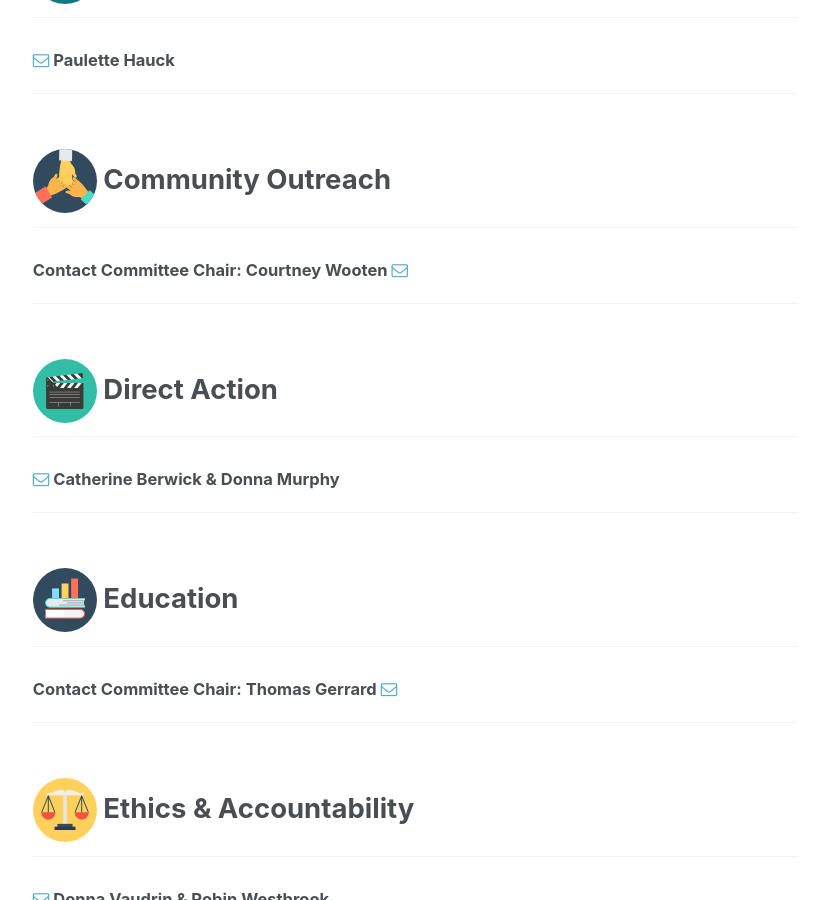
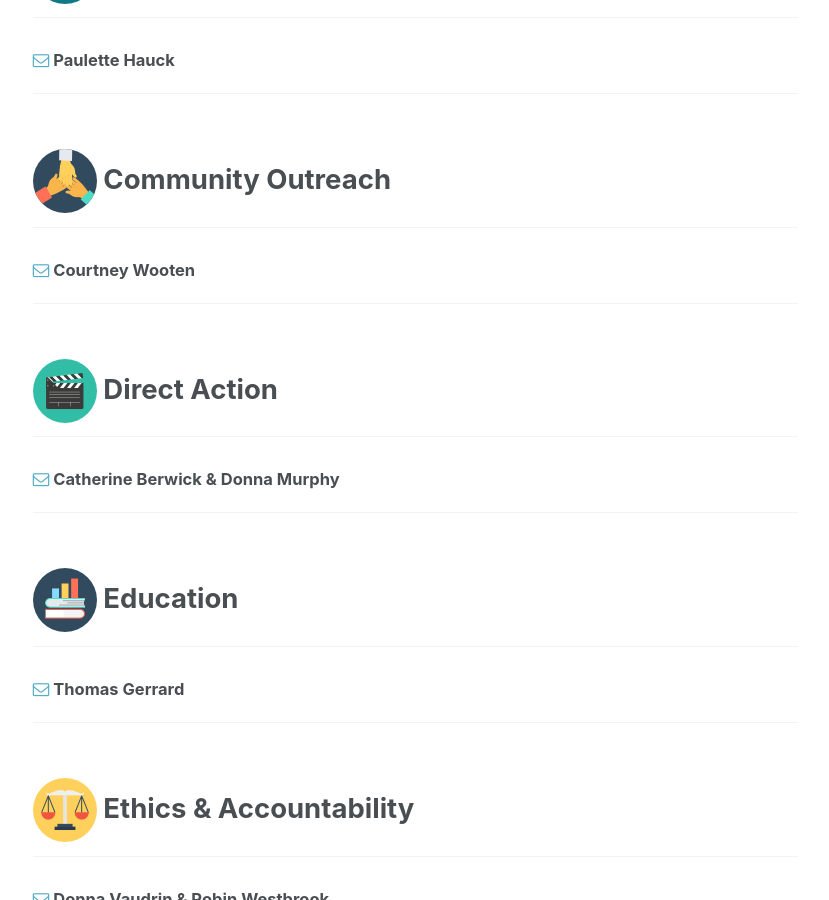
Before and after one commit to sounderminds/enac_dev, a Jekyll site: the page built from _pages/committees.md, in a window 1280 px wide and 900 px high, scrolled down 586 px. Shown: the whole window, without its empty margins (251-1080 px from the left). Built offline with Jekyll 4.4.1, drawn with Linux system fonts in a browser that asks for light colours.

Commit message:
adjusted committee contacts for consistency

```diff
--- a/_pages/committees.md
+++ b/_pages/committees.md
@@ -13,13 +13,13 @@ layout: single
 <h6><a href="mailto:communications.edmondsnac@gmail.com?subject=Communications Committee"><i class="fa fa-envelope-o" aria-hidden="true"></i></a> Paulette Hauck  </h6>
 *****
 <h2><img src="/assets/images/021-teamwork.png"> Community Outreach</h2>
-<h6>Contact Committee Chair: Courtney Wooten  <a href="mailto:outreach.edmondsnac@gmail.com?subject=Community Outreach Committee"><i class="fa fa-envelope-o" aria-hidden="true"></i></a></h6>
+<h6><a href="mailto:outreach.edmondsnac@gmail.com?subject=Community Outreach Committee"><i class="fa fa-envelope-o" aria-hidden="true"></i></a> Courtney Wooten </h6>
 *****
 <h2><img src="/assets/images/003-clapperboard.png"> Direct Action</h2>
 <h6><a href="mailto:direcoaction.edmondsnac@gmail.com?subject=Direct Action Committee"><i class="fa fa-envelope-o" aria-hidden="true"></i></a> Catherine Berwick & Donna Murphy </h6>
 *****
 <h2><img src="/assets/images/017-books.png"> Education</h2>
-<h6>Contact Committee Chair: Thomas Gerrard  <a href="mailto:education.edmondsnac@gmail.com?subject=Education Committee"><i class="fa fa-envelope-o" aria-hidden="true"></i></a></h6>
+<h6><a href="mailto:education.edmondsnac@gmail.com?subject=Education Committee"><i class="fa fa-envelope-o" aria-hidden="true"></i></a> Thomas Gerrard</h6>
 *****
 <h2><img src="/assets/images/014-balance.png"> Ethics & Accountability</h2>
 <h6><a href="mailto:ethics.edmondsnac@gmail.com?subject=Ethics & Accountability Committee"><i class="fa fa-envelope-o" aria-hidden="true"></i></a> Donna Vaudrin & Robin Westbrook</h6>
```
